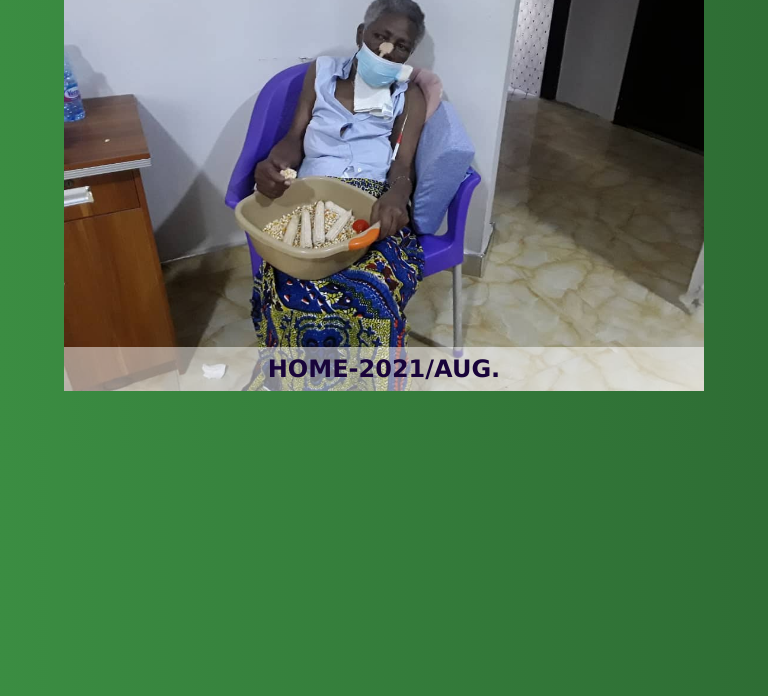
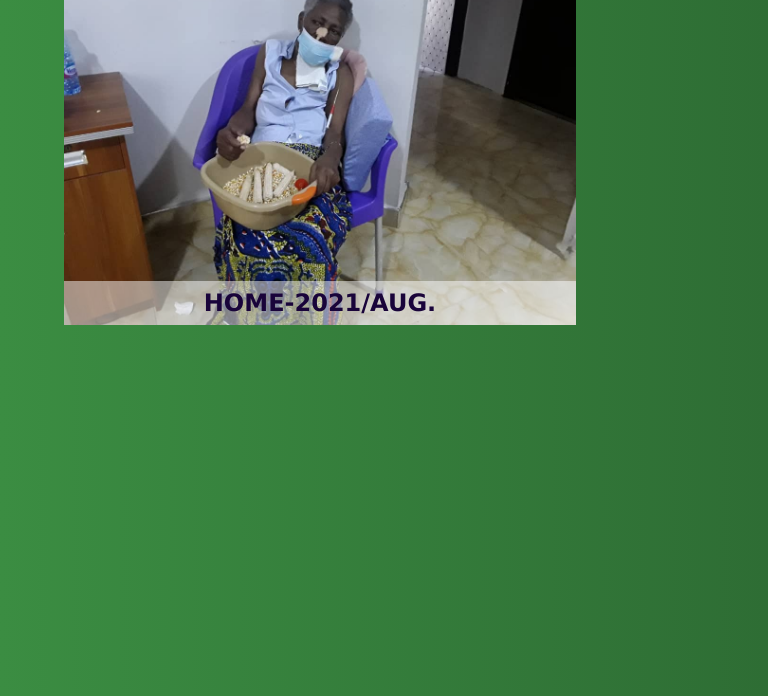
Before and after one commit to vaxlem/moda, a plain HTML site: page index.html in a window 768 px wide. Shown: the part 104-800 px from the top of the page. Drawn offline with Linux system fonts and the light colour scheme; a web font is replaced by a local one.

Commit message:
first commit

```diff
--- a/index.html
+++ b/index.html
@@ -44,7 +44,8 @@ body {font-family: Verdana, sans-serif; margin:0;
 .mySlides {display: none}
 img {vertical-align: middle;
 /* width: fit-content; */
-height: 450px;
+/* height: 450px; */
+height: auto;
 width:100%;}
 /* .img {
             width: 100%;
@@ -251,7 +252,56 @@ h1 {
   font-size: 18px;
 }
 }
+  /* mobile portrait */
+@media only screen and (max-width: 480px)
+{
+  img{
+    width: 100%;
+    height: auto;
+  }
+}
 
+  /* mobile landscape */
+@media only screen and (min-width: 481px) and (max-width:769px)
+{
+  img{
+    width: 90%;
+    height: auto;
+  }
+  /* Caption text */
+.text {
+  /* background-color: #ffffff7e;
+  color: #19043a;
+  font-size:x-large;
+  padding: 8px 12px;
+  position: absolute;
+  bottom: 0px; */
+  width: 90%;
+  /* font-weight: bold;
+  text-align: center; */
+}
+}
+
+  /* tablet and desktop */
+@media only screen and (min-width: 481px) and (max-width:769px)
+{
+  img{
+    width: 80%;
+    height: auto;
+  }
+
+  /* Caption text */
+.text {
+  /*background-color: #ffffff7e;
+  color: #19043a;
+   font-size:x-large;
+  padding: 8px 12px;
+  position: absolute;
+  bottom: 0px; */
+  width: 80%;
+
+}
+}
   </style>
 
 </head>
@@ -362,7 +412,7 @@ h1 {
   <span class="dot"></span>
   <span class="dot"></span>
   <span class="dot"></span>
-  <span class="dot"></span>
+  <span class="dot"></span><br>
   <span class="dot"></span>
   <span class="dot"></span>
   <span class="dot"></span>
```
